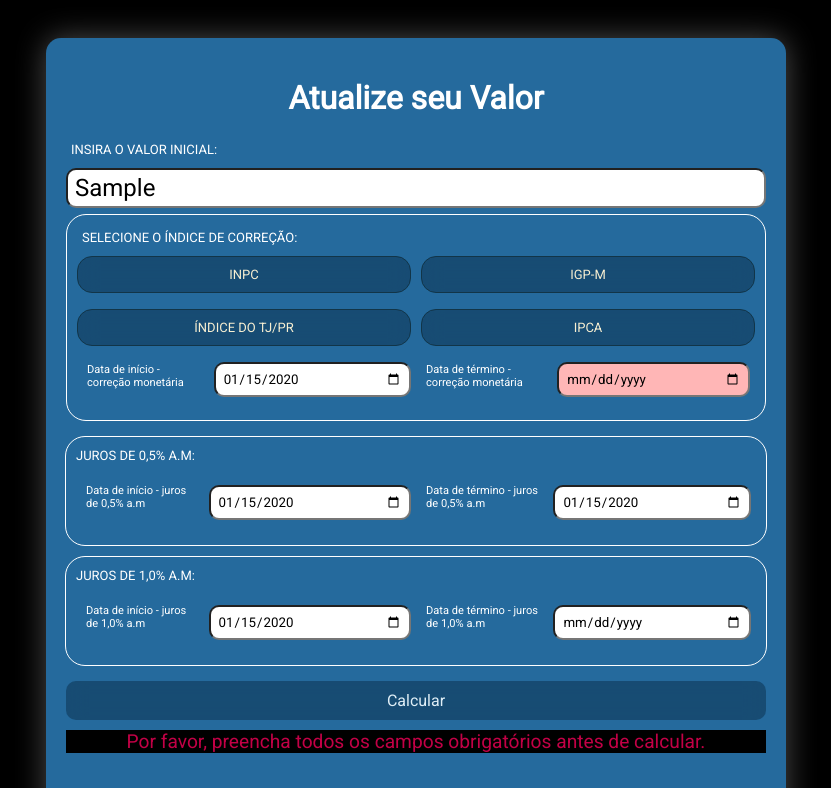
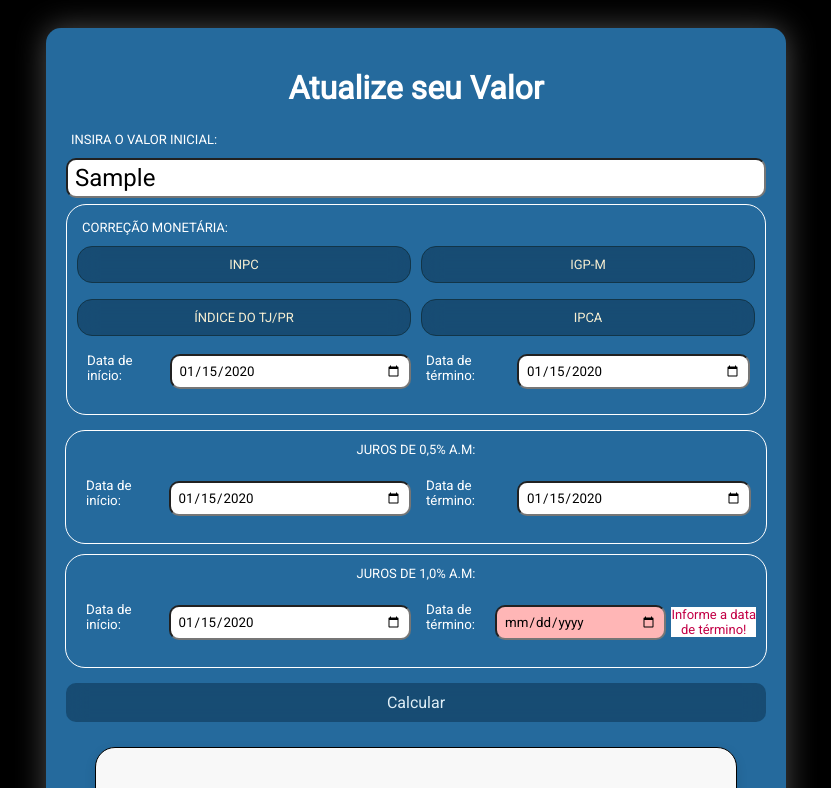
Before and after one commit to DPH38/calculadora_atualizacao, a plain HTML site: page index.html in a window 1280 px wide. Both pictures are taken after typing "Sample", "2020-01-15", "2020-01-15", "2020-01-15", "2020-01-15", "2020-01-15" into the empty fields and a click on the button "Calcular". Shown: the top 788 px of the page, without its empty margins (224-1055 px from the left). Drawn offline with Linux system fonts and the light colour scheme.

Commit message:
inserted input validation  on rates dates

```diff
--- a/index.html
+++ b/index.html
@@ -28,9 +28,7 @@
         </div>
         <div class="correcao">
           <div class="form-group">
-            <label for="correction-index-cards"
-              >SELECIONE O ÍNDICE DE CORREÇÃO:</label
-            >
+            <label for="correction-index-cards">CORREÇÃO MONETÁRIA:</label>
             <div class="correction-index-cards" id="correction-index-cards">
               <input
                 type="radio"
@@ -64,14 +62,14 @@
           </div>
           <div class="date-container">
             <div class="input-container">
-              <label for="start-date"
-                >Data de início - correção monetária</label
-              >
+              <label for="start-date">Data de início:</label>
               <input id="start-date" type="date" />
+              <div id="start-date-error" class="error-message"></div>
             </div>
             <div class="input-container">
-              <label for="end-date">Data de término - correção monetária</label>
+              <label for="end-date">Data de término:</label>
               <input id="end-date" type="date" />
+              <div id="end-date-error" class="error-message"></div>
             </div>
           </div>
         </div>
@@ -82,16 +80,14 @@
             </div>
             <div class="input-pair05">
               <div class="input-container">
-                <label for="rate05start"
-                  >Data de início - juros de 0,5% a.m</label
-                >
+                <label for="rate05start">Data de início:</label>
                 <input id="rate05start" type="date" />
+                <div id="rate05-start-error" class="error-message"></div>
               </div>
               <div class="input-container">
-                <label for="rate05end"
-                  >Data de término - juros de 0,5% a.m</label
-                >
+                <label for="rate05end">Data de término:</label>
                 <input id="rate05end" type="date" />
+                <div id="rate05-end-error" class="error-message"></div>
               </div>
             </div>
           </div>
@@ -101,16 +97,14 @@
             </div>
             <div class="input-pair01">
               <div class="input-container">
-                <label for="rate1start"
-                  >Data de início - juros de 1,0% a.m</label
-                >
+                <label for="rate1start">Data de início:</label>
                 <input id="rate1start" type="date" />
+                <div id="rate1-start-error" class="error-message"></div>
               </div>
               <div class="input-container">
-                <label for="rate1end"
-                  >Data de término - juros de 1,0% a.m</label
-                >
+                <label for="rate1end">Data de término:</label>
                 <input id="rate1end" type="date" />
+                <div id="rate1-end-error" class="error-message"></div>
               </div>
             </div>
           </div>
--- a/scripts/calculator.js
+++ b/scripts/calculator.js
@@ -64,12 +64,36 @@ class UpdateValues {
         document.getElementById('base-date').textContent = localDateEnd;
         document.getElementById('index-name').textContent = indexMapping[index];
         document.getElementById('initialbase').textContent = localDateStart;
+        document.querySelector('.result-container').style.display = 'block';
         document.querySelector('.result-container').classList.add('display-active');
     };
 
 };
 
 export const startUpdateValues = () => {
+    var financialValue = document.getElementById('financial-value');
+    var startDate = document.getElementById('start-date');
+    var endDate = document.getElementById('end-date');
+
+    // Adiciona um ouvinte de evento 'input' para remover a classe 'input-error' quando o campo for preenchido
+    financialValue.addEventListener('input', function () {
+        if (this.value) {
+            this.classList.remove('input-error');
+        }
+    });
+
+    startDate.addEventListener('input', function () {
+        if (this.value) {
+            this.classList.remove('input-error');
+        }
+    });
+
+    endDate.addEventListener('input', function () {
+        if (this.value) {
+            this.classList.remove('input-error');
+        }
+    });
+
     document.querySelector('#financial-calculator').addEventListener('submit', (event) => {
         event.preventDefault();
 
@@ -79,10 +103,6 @@ export const startUpdateValues = () => {
             resultContainer.style.display = 'none';
             resultContainer.classList.remove('display-active');
         }
-
-        var financialValue = document.getElementById('financial-value');
-        var startDate = document.getElementById('start-date');
-        var endDate = document.getElementById('end-date');
 
         // Obrigated fields
         if (!financialValue.value || !startDate.value || !endDate.value) {
@@ -105,12 +125,8 @@ export const startUpdateValues = () => {
 
         else {
             document.getElementById('error-message').style.display = 'none'; // Esconde a mensagem se tudo estiver preenchido
-
             let updateValuesInstance = new UpdateValues();
             updateValuesInstance.updateValues();
-
-            resultContainer.style.display = 'block';
-            resultContainer.classList.add('display-active');
 
         }
     });
--- a/scripts/masks.js
+++ b/scripts/masks.js
@@ -1,19 +1,19 @@
 
-document.addEventListener('DOMContentLoaded', function() {
+document.addEventListener('DOMContentLoaded', function () {
     var input = document.getElementById('financial-value');
-    input.addEventListener('keyup', function() {
+    input.addEventListener('keyup', function () {
         var value = input.value;
         var maskedValue = VMasker.toMoney(value);
         input.value = maskedValue;
     });
 });
 
-document.addEventListener('DOMContentLoaded', function() {
+document.addEventListener('DOMContentLoaded', function () {
     var radios = document.querySelectorAll('input[type=radio][name="correction-index"]');
     var current = null;
 
-    radios.forEach(function(radio) {
-        radio.addEventListener('click', function() {
+    radios.forEach(function (radio) {
+        radio.addEventListener('click', function () {
             if (this !== current) {
                 current = this;
             } else {
@@ -24,47 +24,104 @@ document.addEventListener('DOMContentLoaded', function() {
     });
 });
 
-document.addEventListener('DOMContentLoaded', function() {
+
+// validaçao de data da correcao monetaria
+document.addEventListener('DOMContentLoaded', function () {
     var startDateInput = document.getElementById('start-date');
     var endDateInput = document.getElementById('end-date');
+    const dateStartError = document.getElementById('start-date-error');
+    const dateEndError = document.getElementById('end-date-error')
 
-    startDateInput.addEventListener('blur', function() {
+    startDateInput.addEventListener('blur', function () {
         var startDate = new Date(this.value);
         var minDate = new Date('1994-08-01');
         var endDate = new Date(endDateInput.value);
 
         if (startDate < minDate) {
-            alert('A data de início não pode ser anterior a 01/08/1994');
-            this.value = '';
-        } //else if (startDate > new Date()) {
-           // alert('A data de início não pode ser posterior a hoje');
-         //   this.value = '';
-       // }
-        else if (startDate > endDate) {
-            alert('A data de início não pode ser posterior à data de término');
+            startDateInput.classList.add('input-error');
+            dateStartError.textContent = 'A data de início não pode ser anterior a 01/08/1994!';
+            dateStartError.style.display = 'block';
             this.value = '';
         }
+
+        startDateInput.addEventListener('input', function () {
+            if (this.value) {
+                this.classList.remove('input-error');
+                dateStartError.style.display = 'none';
+            }
+        });
+
     });
 
-    endDateInput.addEventListener('blur', function() {
+    endDateInput.addEventListener('blur', function () {
         var endDate = new Date(this.value);
-        var minDate = new Date('1994-08-01');
         var startDate = new Date(startDateInput.value);
-        var today = new Date();
 
-        // Ajusta a data para o inicio do dia
-        today.setHours(0, 0, 0, 0);
-
-        if (endDate < minDate) {
-            alert('A data de término não pode ser anterior a 01/08/1994');
-            this.value = '';
-        } //else if (endDate > today) {
-            //alert('A data de término não pode ser posterior a hoje');
-            //this.value = '';
-        //}
-         else if (endDate <= startDate) {
-            alert('A data de término deve ser posterior à data de início');
+        if (endDate < startDate) {
+            endDateInput.classList.add('input-error');
+            dateEndError.textContent = 'A data de término deve ser posterior à data de início!';
+            dateEndError.style.display = 'block';
             this.value = '';
         }
+
+        endDateInput.addEventListener('input', function () {
+            if (this.value) {
+                this.classList.remove('input-error');
+                dateEndError.style.display = 'none';
+            }
+        });
     });
 });
+
+// validaçao de data para juros
+
+document.addEventListener('DOMContentLoaded', function () {
+    var startRateHalfPercent = document.getElementById('rate05start');
+    var endRateHalfPercent = document.getElementById('rate05end');
+    var startRateOnePercent = document.getElementById('rate1start');
+    var endRateOnePercent = document.getElementById('rate1end');
+    const rate05StartError = document.getElementById('rate05-start-error');
+    const rate05EndError = document.getElementById('rate05-end-error');
+    const rate1StartError = document.getElementById('rate1-start-error');
+    const rate1EndError = document.getElementById('rate1-end-error');
+
+    function validateDates(startDateElement, endDateElement, startErrorElement, endErrorElement) {
+        let startDateValue = startDateElement.value.trim();
+        let endDateValue = endDateElement.value.trim();
+
+        // Remover erros existentes
+        startDateElement.classList.remove('input-error');
+        endDateElement.classList.remove('input-error');
+        startErrorElement.style.display = 'none';
+        endErrorElement.style.display = 'none';
+
+        // Se uma data foi preenchida sem a outra
+        if ((startDateValue && !endDateValue) || (!startDateValue && endDateValue)) {
+            if (!startDateValue) {
+                startDateElement.classList.add('input-error');
+                startErrorElement.textContent = 'Informe a data de início!';
+                startErrorElement.style.display = 'block';
+            }
+            if (!endDateValue) {
+                endDateElement.classList.add('input-error');
+                endErrorElement.textContent = 'Informe a data de término!';
+                endErrorElement.style.display = 'block';
+            }
+        }
+    }
+
+    // Configuração dos listeners
+    startRateHalfPercent.addEventListener('blur', function () {
+        validateDates(startRateHalfPercent, endRateHalfPercent, rate05StartError, rate05EndError);
+    });
+    endRateHalfPercent.addEventListener('blur', function () {
+        validateDates(startRateHalfPercent, endRateHalfPercent, rate05StartError, rate05EndError);
+    });
+
+    startRateOnePercent.addEventListener('blur', function () {
+        validateDates(startRateOnePercent, endRateOnePercent, rate1StartError, rate1EndError);
+    });
+    endRateOnePercent.addEventListener('blur', function () {
+        validateDates(startRateOnePercent, endRateOnePercent, rate1StartError, rate1EndError);
+    });
+});
--- a/style/styles.css
+++ b/style/styles.css
@@ -14,12 +14,10 @@ body {
     padding: 20px;
     border-radius: 15px;
     box-shadow: 0 0 30px rgba(255, 255, 255, .3);
-    margin: 30px auto;
+    margin: 20px auto;
     width: 700px;
-    /* Corrigido para um valor válido */
-    height: 750px;
-    /* Ajuste conforme necessário */
-    backdrop-filter: blur(60px);
+    backdrop-filter: blur(80px);
+
 }
 
 h1 {
@@ -151,7 +149,6 @@ input[type="date"] {
 .input-container {
     display: flex;
     flex: 1 1 calc(50% - 5px);
-    font-size: smaller;
     cursor: pointer;
     padding-top: 1px;
     padding-bottom: 5px;
@@ -194,6 +191,7 @@ input[type="date"] {
     padding-top: 1px;
     flex-direction: row;
     flex-wrap: nowrap;
+    justify-content: center;
 
 }
 
@@ -220,6 +218,7 @@ input[type="date"] {
 .input-container label {
     font-size: smaller;
     padding: 10px;
+    text-align: left;
 }
 
 .input-container input {
@@ -229,9 +228,9 @@ input[type="date"] {
     /* Subtrai a margem da largura total para alinhar com .correction-index-cards */
 }
 
-@media (max-width: 600px) {
+@media (max-width: 300px) {
     .calculator-container {
-        width: 100%;
+        width: auto;
         padding: 10px;
     }
 
@@ -314,11 +313,25 @@ input[type="date"] {
 .error-message {
     color: #c30046;
     /* Cor da fonte */
-    margin: 10px 0;
+    margin: auto 0;
     /* Espaçamento */
     text-align: center;
     /* Centraliza o texto */
-    font-size: 1.2em;
+    font-size: small;
     /* Tamanho da fonte */
-    background-color: #000000;
+    background-color: #ffffff;
 }
+
+#start-date-error, #end-date-error {
+    /* Oculta a mensagem de erro por padrão */
+    color: #ad212b;
+    /* Cor da fonte */
+    font-size: x-small;
+    /* Espaçamento */
+    height: auto;
+    width: auto;
+    text-align: left;
+    margin-left: 0%;
+    background-color: #ffffff;
+
+}
```
